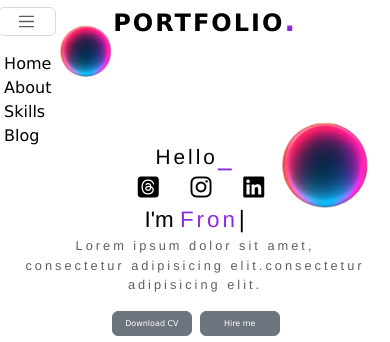
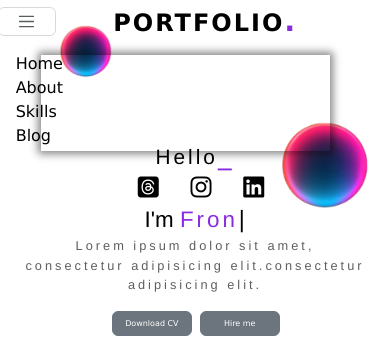
Before and after one commit to brown-munda01/my_portfolio, a Django app: page / in a window 390 px wide, after a click that opens the changed part; the page is wider, and only the part inside the window is pictured. Shown: the top 342 px of that part. Run offline with Django 4.2, Linux system fonts and the light colour scheme; some libraries are stand-ins or nearby versions.

Commit message:
style.css

```diff
--- a/static/css/style.css
+++ b/static/css/style.css
@@ -626,12 +626,12 @@
 .navfont{
     font-size: 100%;
 
-
+   -webkit-box-shadow: 0px 0px 8px 3px rgba(0,0,0,0.47)
 
 }
 
 .navfont ul{
-    margin-left: -14%;
+    margin-left: -10%;
     width: 20%;
 
 
```
